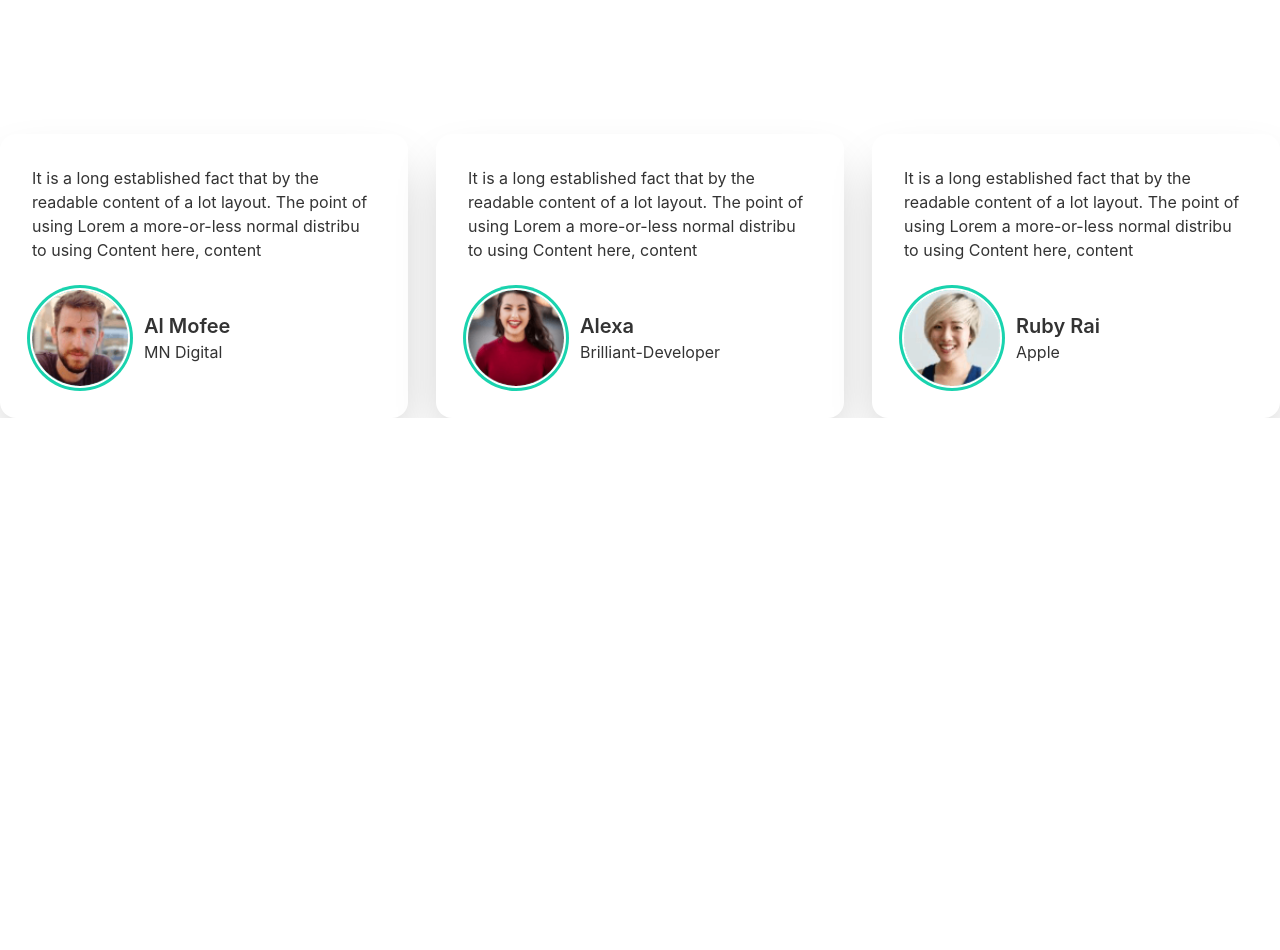
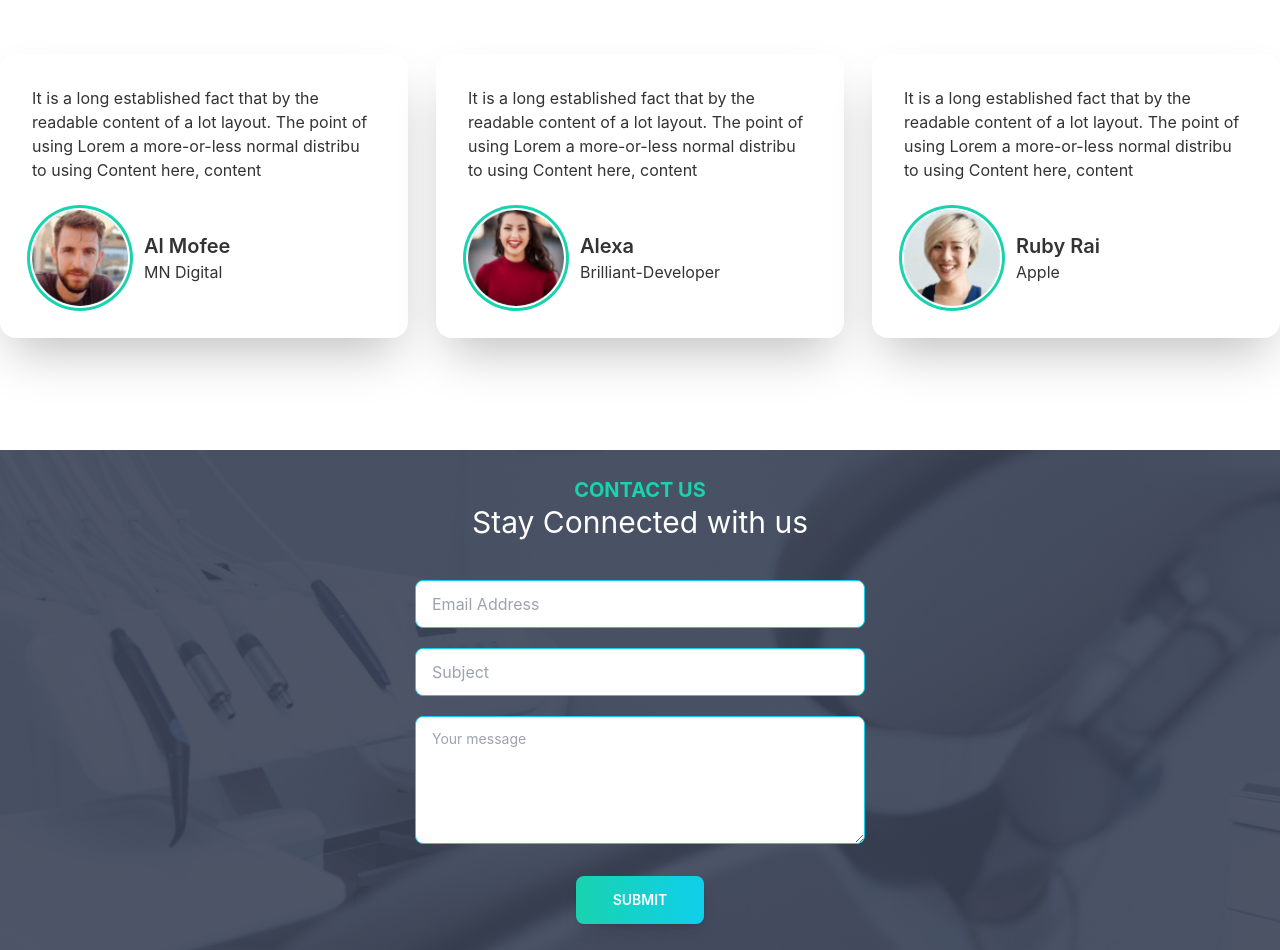
Before and after one commit to Brilliant-Developer1/clinic-client, a React (Create React App) app: page / in a window 1280 px wide. Shown: the part 3280-4230 px from the top of the page. Before the commit the page ends 3698 px from the top, so only its background shows below. Built offline with nearby package versions, Linux system fonts and the light colour scheme.

Commit message:
contact added

```diff
--- /dev/null
+++ b/src/Pages/Home/ContactUs/ContactUs.css
@@ -0,0 +1,26 @@
+/* .contactUs-section {
+  position: relative;
+  height: 490px;
+  width: 100%;
+}
+
+.contactUs-section::before {
+  content: '';
+  background-image: url('../../../assets/images/appointment.png');
+  background-size: cover;
+  position: absolute;
+  top: 0px;
+  right: 0px;
+  bottom: 0px;
+  left: 0px;
+} */
+
+.inputs {
+  width: 450px;
+}
+
+@media screen and (max-width: 640px) {
+  .inputs {
+    width: 100%;
+  }
+}
--- /dev/null
+++ b/src/Pages/Home/ContactUs/ContactUs.jsx
@@ -0,0 +1,53 @@
+import React from 'react';
+import './ContactUs.css';
+
+import background from '../../../assets/images/appointment.png';
+
+const ContactUs = () => {
+  return (
+    <div
+      className="contactUs-section mx-auto flex justify-center  items-center mt-24 lg:mt-28"
+      style={{
+        backgroundImage: `url(${background})`,
+        backgroundRepeat: 'no-repeat',
+        backgroundSize: 'cover',
+        height: 500,
+        width: '100%',
+      }}
+    >
+      <div className=" text-base-100">
+        <h1 className=" text-center  text-xl font-bold text-primary">
+          CONTACT US
+        </h1>
+        <h1 className="text-3xl text-center">Stay Connected with us</h1>
+        <div className="flex flex-col items-center">
+          <div className="flex flex-col w-full">
+            <input
+              type="email"
+              placeholder="Email Address"
+              className="input input-bordered input-accent text-black mt-10 inputs"
+            />
+            <input
+              type="text"
+              placeholder="Subject"
+              className="input input-bordered input-accent  text-black mt-5 inputs"
+            />
+            <textarea
+              className="textarea textarea-accent mt-5 inputs h-32"
+              placeholder="Your message"
+            ></textarea>
+          </div>
+          <button
+            type="button"
+            className="btn w-32 border-none bg-gradient-to-r from-primary to-accent text-base-100 hover:text-black hover:bg-gradient-to-bl shadow-lg hover:shadow-md mt-8
+   "
+          >
+            Submit
+          </button>
+        </div>
+      </div>
+    </div>
+  );
+};
+
+export default ContactUs;
--- a/src/Pages/Home/Home.jsx
+++ b/src/Pages/Home/Home.jsx
@@ -1,4 +1,5 @@
 import React from 'react';
+import ContactUs from './ContactUs/ContactUs';
 import Header from './Header/Header';
 import Info from './Info';
 import MakeAnAppointment from './MakeAnAppointment/MakeAnAppointment';
@@ -13,6 +14,7 @@ const Home = () => {
       <Services />
       <MakeAnAppointment />
       <Testimonial />
+      <ContactUs />
     </div>
   );
 };
--- a/src/Pages/Home/MakeAnAppointment/MakeAnAppointment.jsx
+++ b/src/Pages/Home/MakeAnAppointment/MakeAnAppointment.jsx
@@ -5,13 +5,12 @@ import doctorSmall from '../../../assets/images/doctor-small.png';
 const MakeAnAppointment = () => {
   return (
     <div className="makeAnAppointment-section flex justify-center  items-center mt-24 lg:mt-36">
-      <div className=" hero    mx-auto flex justify-center  items-center ">
+      <div className=" hero mx-auto flex justify-center  items-center ">
         <div className="hero-content  flex-col lg:flex-row items-center">
           <div
             className="hidden lg:block"
             style={{
               maxWidth: '606px',
-
               marginTop: '-86px',
             }}
           >
--- a/src/Pages/Home/Testimonial/Testimonial.jsx
+++ b/src/Pages/Home/Testimonial/Testimonial.jsx
@@ -22,7 +22,7 @@ const Testimonial = () => {
           <img src={testimonialImage} alt="testimonialImage" />
         </div>
       </div>
-      <div className=" grid grid-cols-1 lg:grid-cols-3 gap-7 justify-items-center mt-20 lg:mt-44 p-4 lg:p-0">
+      <div className=" grid grid-cols-1 lg:grid-cols-3 gap-7 justify-items-center mt-20 lg:mt-24 p-4 lg:p-0">
         <TestimonialCard
           cardName="Al Mofee"
           company="MN Digital"
```
